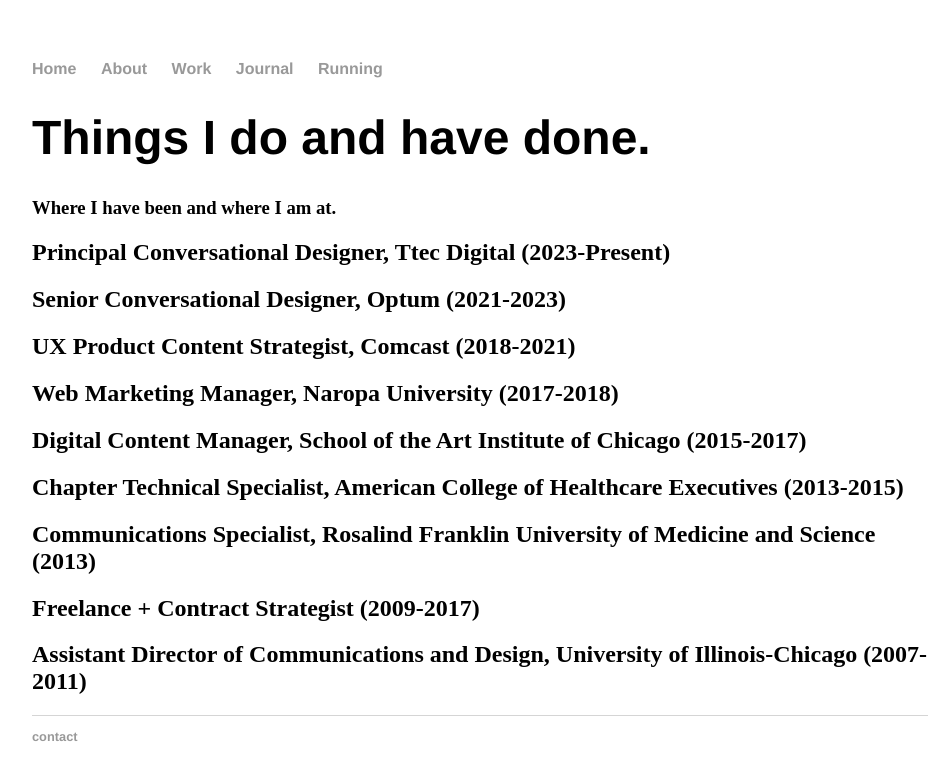
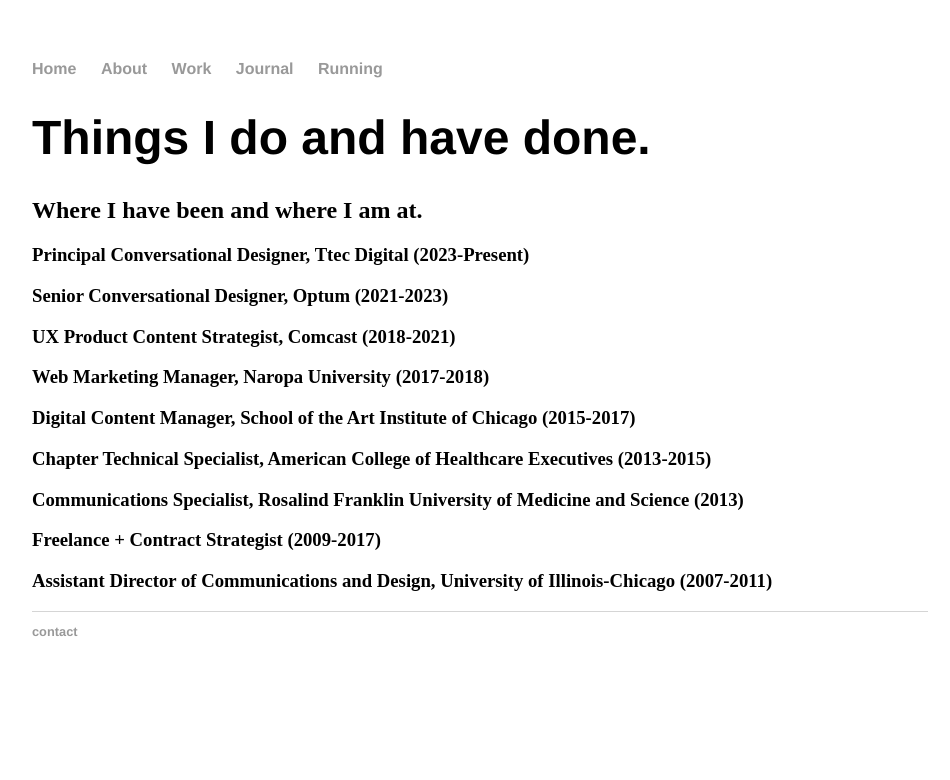
Before and after one commit to zoeakind/zoeakind.github.io, a Jekyll site: the page built from work/index.html, in a window 1280 px wide. Shown: the top 780 px of the page, without its empty margins (160-1110 px from the left). Built offline with Jekyll 4.4.1, drawn with Linux system fonts in a browser that asks for light colours.

```diff
--- a/work/index.html
+++ b/work/index.html
@@ -4,16 +4,16 @@ title: Zoe A. Kind does things
 ---
 
 <div class="blurb">
-	<h1>Things I do and have done.</h1> <h3>Where I have been and where I am at.</h3>
+	<h1>Things I do and have done.</h1> <h2>Where I have been and where I am at.</h2>
 
-	<h2>Principal Conversational Designer, Ttec Digital (2023-Present)
-	<h2>Senior Conversational Designer, Optum (2021-2023)
-	<h2>UX Product Content Strategist, Comcast (2018-2021)</h2>
-	<h2>Web Marketing Manager, Naropa University (2017-2018)</h2>
-	<h2>Digital Content Manager, School of the Art Institute of Chicago (2015-2017)</h2>
-	<h2>Chapter Technical Specialist, American College of Healthcare Executives (2013-2015)</h2>
-	<h2>Communications Specialist, Rosalind Franklin University of Medicine and Science (2013)</h2>
-	<h2>Freelance + Contract Strategist (2009-2017)</h2>
-	<h2>Assistant Director of Communications and Design, University of Illinois-Chicago (2007-2011)</h2>
+	<h3>Principal Conversational Designer, Ttec Digital (2023-Present)</h3>
+	<h3>Senior Conversational Designer, Optum (2021-2023)</h3>
+	<h3>UX Product Content Strategist, Comcast (2018-2021)</h3>
+	<h3>Web Marketing Manager, Naropa University (2017-2018)</h3>
+	<h3>Digital Content Manager, School of the Art Institute of Chicago (2015-2017)</h3>
+	<h3>Chapter Technical Specialist, American College of Healthcare Executives (2013-2015)</h3>
+	<h3>Communications Specialist, Rosalind Franklin University of Medicine and Science (2013)</h3>
+	<h3>Freelance + Contract Strategist (2009-2017)</h3>
+	<h3>Assistant Director of Communications and Design, University of Illinois-Chicago (2007-2011)</h3>
 
 </div><!-- /.blurb -->
```
